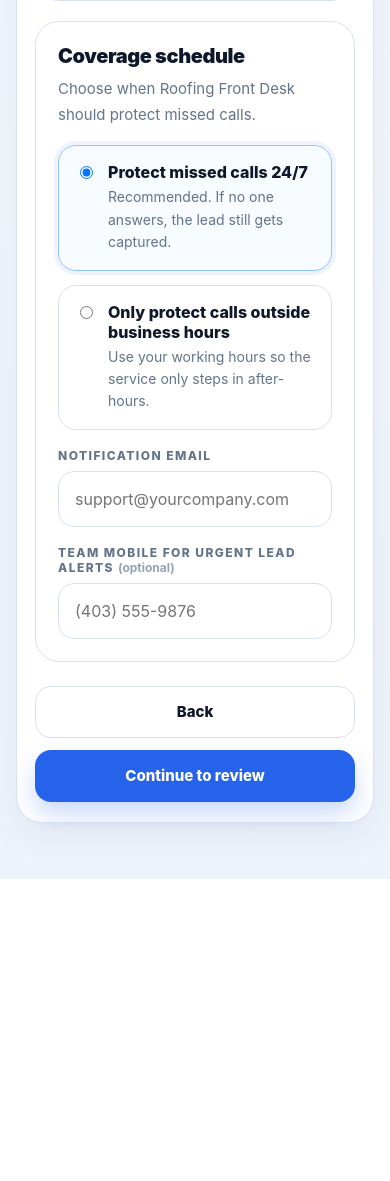
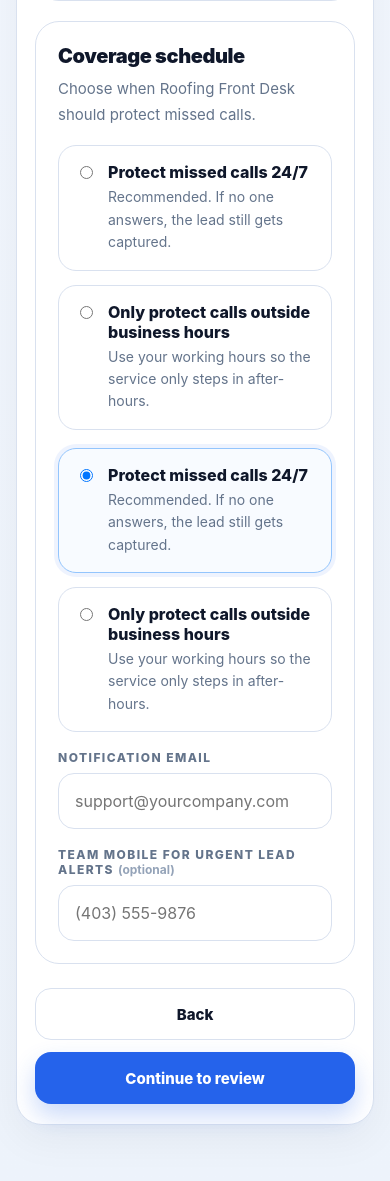
Before and after one commit to ahmedezeldin/roofing-mvp, a FastAPI app: page /onboarding/phone-setup in a window 390 px wide. Shown: the part 754-1935 px from the top of the page. Before the commit the page ends 1633 px from the top, so only its background shows below. Run offline with FastAPI, Linux system fonts and the light colour scheme; parts of the project's set-up code (start-up, migrations or seed data) failed here and were passed over.

Commit message:
Update phone_setup.html

```diff
--- a/app/templates/onboarding/phone_setup.html
+++ b/app/templates/onboarding/phone_setup.html
@@ -43,7 +43,7 @@
       We’ll connect a number and make sure missed callers get a text back the way you want.
     </p>
 
-    <form action="/onboarding/phone-setup" method="post" class="phone-setup-form">
+    <form id="phone-setup-form" action="/onboarding/phone-setup" method="post" class="phone-setup-form">
       <input type="hidden" name="plan" value="{{ plan }}">
 
       <div class="phone-setup-grid">
@@ -142,6 +142,36 @@
               </div>
             </label>
           </div>
+
+          <div class="coverage-choice-group" id="coverage-choice-group">
+  <label class="coverage-choice-card">
+    <input
+      type="radio"
+      name="coverage_mode"
+      value="always"
+      {% if phone_setup_data.coverage_mode == "always" %}checked{% endif %}
+    >
+    <div class="coverage-choice-content">
+      <div class="coverage-choice-title">Protect missed calls 24/7</div>
+      <div class="coverage-choice-text">Recommended. If no one answers, the lead still gets captured.</div>
+    </div>
+  </label>
+
+  <label class="coverage-choice-card">
+    <input
+      type="radio"
+      name="coverage_mode"
+      value="after_hours"
+      {% if phone_setup_data.coverage_mode == "after_hours" %}checked{% endif %}
+    >
+    <div class="coverage-choice-content">
+      <div class="coverage-choice-title">Only protect calls outside business hours</div>
+      <div class="coverage-choice-text">Use your working hours so the service only steps in after-hours.</div>
+    </div>
+  </label>
+</div>
+
+<div class="field-error-text" id="coverage-mode-error"></div>
 
           <div id="business-hours-block" class="hidden-block">
   <div class="hours-grid">
@@ -301,6 +331,10 @@
 
   const selectedDays = new Set();
 
+  const coverageChoiceGroup = document.getElementById("coverage-choice-group");
+const coverageModeError = document.getElementById("coverage-mode-error");
+
+
   function setInvalid(el) {
     if (!el) return;
     el.classList.add("input-invalid");
@@ -334,6 +368,8 @@
     const radio = card.querySelector('input[type="radio"]');
     card.classList.toggle("coverage-choice-card-active", radio.checked);
   });
+
+  clearCoverageInvalid();
 
   if (businessHoursBlock) {
     businessHoursBlock.classList.toggle("hidden-block", selected !== "after_hours");
@@ -468,6 +504,20 @@
     }
   }
 
+  function setCoverageInvalid() {
+  coverageChoiceGroup?.classList.add("input-invalid");
+  if (coverageModeError) {
+    coverageModeError.textContent = "Please choose when missed calls should be covered.";
+  }
+}
+
+function clearCoverageInvalid() {
+  coverageChoiceGroup?.classList.remove("input-invalid");
+  if (coverageModeError) {
+    coverageModeError.textContent = "";
+  }
+}
+
   function isValidEmail(email) {
     return /^[^\s@]+@[^\s@]+\.[^\s@]+$/.test(email);
   }
@@ -568,6 +618,13 @@
     const phoneMode = phoneModeSelect?.value;
     const coverageMode = document.querySelector('input[name="coverage_mode"]:checked')?.value;
 
+        if (!coverageMode) {
+      setCoverageInvalid();
+      hasError = true;
+    } else {
+      clearCoverageInvalid();
+    }
+
     if (phoneMode === "existing") {
       if (!validateRequiredInput(existingBusinessPhoneInput)) {
         hasError = true;
```
Lines whose indentation alone changed are shown as unchanged.
